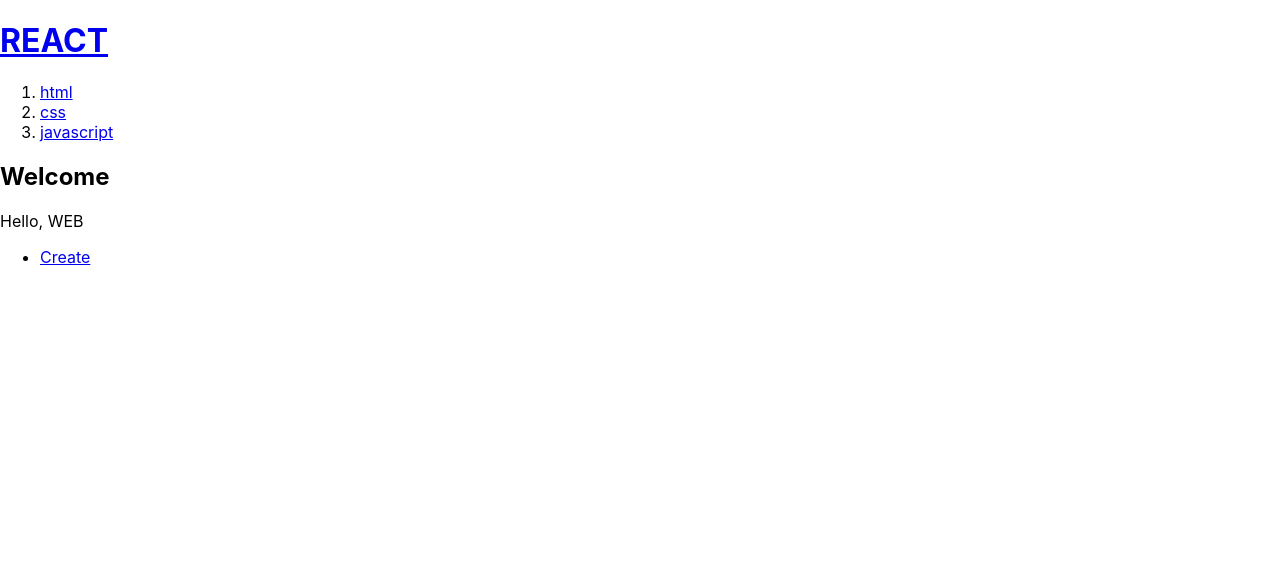
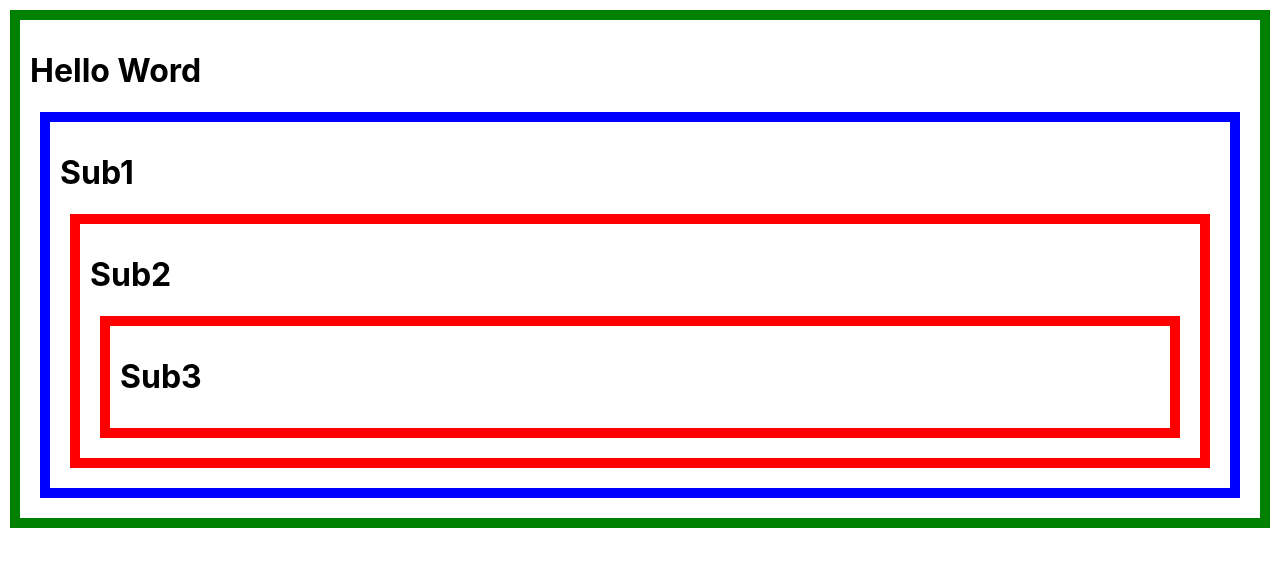
Before and after one commit to laegel123/react_study, a React (Create React App) app: page / in a window 1280 px wide. Shown: the top 566 px of the page. Built offline with nearby package versions, Linux system fonts and the light colour scheme.

Commit message:
Title : ContextApi 실습

```diff
--- /dev/null
+++ b/src/Context.js
@@ -0,0 +1,48 @@
+import React, { createContext, useContext } from 'react';
+import './style.css';
+
+const themeDefault = {border: '10px solid green'};
+const themeContext = createContext(themeDefault);
+
+export default function Context() {
+    const theme = useContext(themeContext);
+    return (
+        <themeContext.Provider value={{border: '10px solid blue'}}>
+            <div className="root" style={theme}>
+                <h1>Hello Word</h1>
+                <Sub1/>
+            </div>
+        </themeContext.Provider>
+    )
+}
+
+function Sub1() {
+    const theme = useContext(themeContext);
+    return (
+        <themeContext.Provider value={{border: '10px solid red'}}>
+            <div style={theme}>
+                <h1>Sub1</h1>
+                <Sub2 />
+            </div>
+        </themeContext.Provider>
+    )
+}
+
+function Sub2() {
+    const theme = useContext(themeContext);
+    return (
+        <div style={theme}>
+            <h1>Sub2</h1>
+            <Sub3 />
+        </div>
+    )
+}
+
+function Sub3() {
+    const theme = useContext(themeContext);
+    return (
+        <div style={theme}>
+            <h1>Sub3</h1>
+        </div>
+    )
+}
--- a/src/index.js
+++ b/src/index.js
@@ -3,11 +3,13 @@
 import './index.css';
 import App from './App';
 import reportWebVitals from './reportWebVitals';
+import Context from "./Context";
 
 const root = ReactDOM.createRoot(document.getElementById('root'));
 root.render(
   <React.StrictMode>
-    <App />
+    {/*<App />*/}
+    <Context/>
   </React.StrictMode>
 );
 
--- /dev/null
+++ b/src/style.css
@@ -0,0 +1,6 @@
+.root, .root div {
+    border: 10px solid gray;
+    margin: 10px;
+    padding: 10px;
+
+}
```
